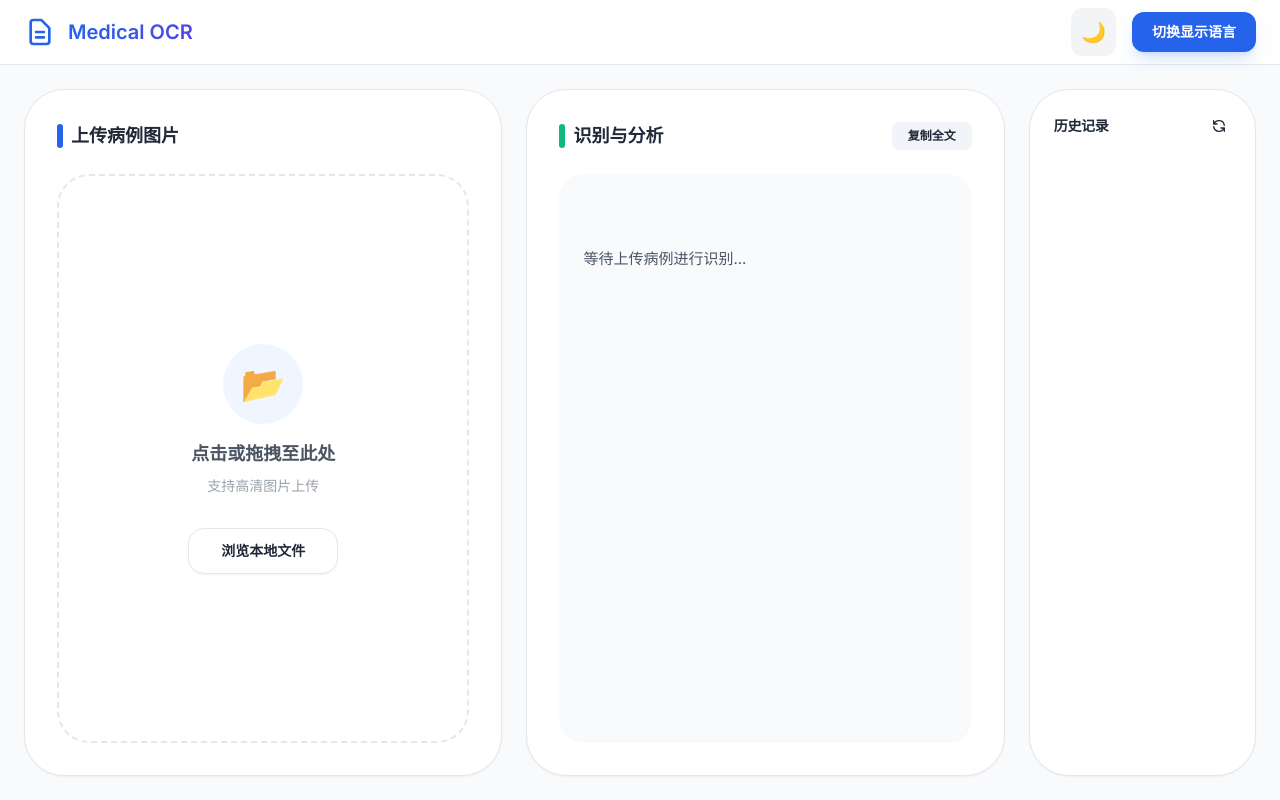
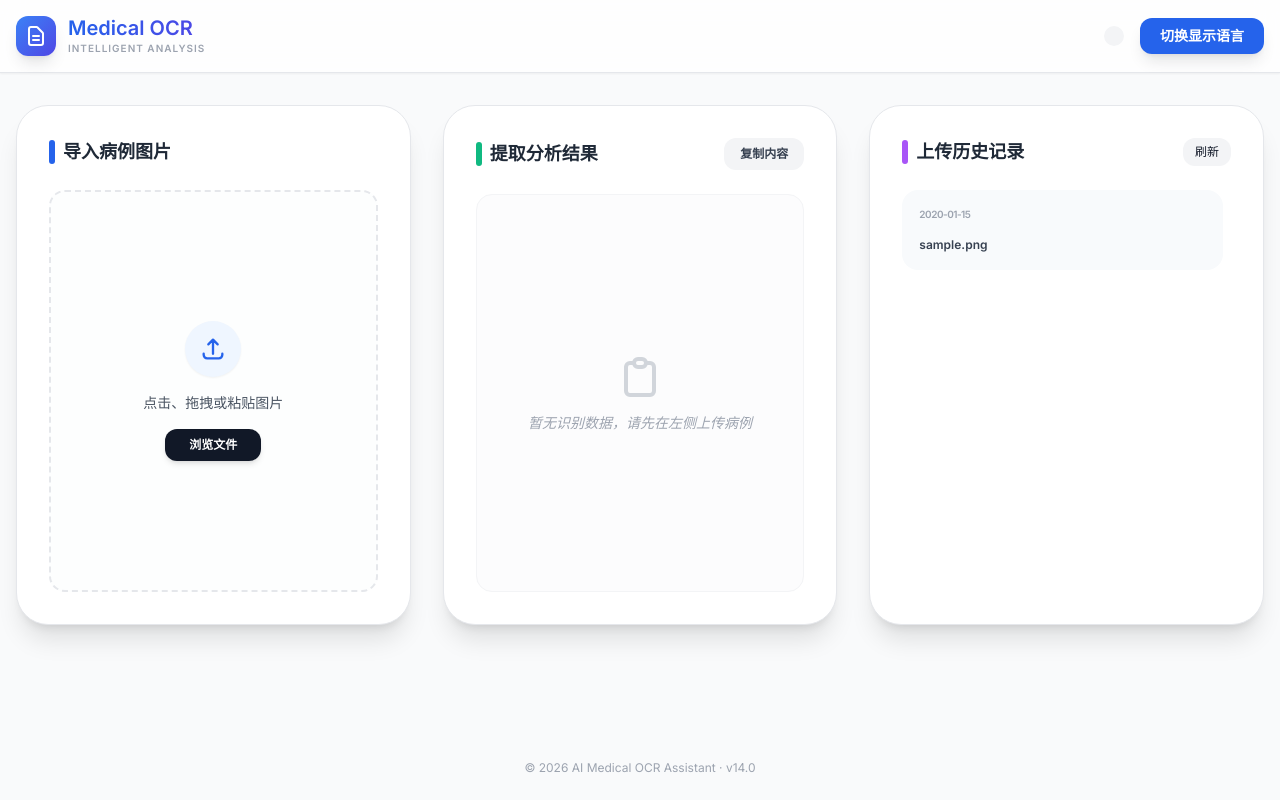
Before and after one commit to EEEEEEREN/medical-ocr, a Flask app: page / in a window 1280 px wide. Run offline with Flask 3, Linux system fonts and the light colour scheme; tables that the repository leaves empty hold one stand-in row (values such as "Sample post"); some libraries are stand-ins or nearby versions.

Commit message:
Update index.html

```diff
--- a/templates/index.html
+++ b/templates/index.html
@@ -9,98 +9,112 @@
     <link href="https://fonts.googleapis.com/css2?family=Noto+Sans+SC:wght@400;500;700&family=Inter:wght@400;600&display=swap" rel="stylesheet">
     <style>
         body { font-family: 'Inter', 'Noto Sans SC', sans-serif; }
-        .custom-scroll::-webkit-scrollbar { width: 5px; }
-        .custom-scroll::-webkit-scrollbar-track { background: transparent; }
-        .custom-scroll::-webkit-scrollbar-thumb { background: #cbd5e1; border-radius: 10px; }
-        .dark .custom-scroll::-webkit-scrollbar-thumb { background: #475569; }
-        .history-card:hover .delete-btn { opacity: 1; }
+        .whitespace-pre-wrap { word-break: break-word; }
+        #result-content::-webkit-scrollbar, #history-list::-webkit-scrollbar { width: 5px; }
+        #result-content::-webkit-scrollbar-thumb, #history-list::-webkit-scrollbar-thumb { background: #cbd5e1; border-radius: 10px; }
+        .dark #result-content::-webkit-scrollbar-thumb, .dark #history-list::-webkit-scrollbar-thumb { background: #475569; }
+        .history-item { transition: all 0.2s; }
+        .history-item:hover { background-color: #f8fafc; }
+        .dark .history-item:hover { background-color: #1f2937; }
     </style>
 </head>
-<body class="bg-slate-50 dark:bg-slate-950 text-gray-800 dark:text-gray-200 min-h-screen flex flex-col transition-colors duration-300">
+<body class="bg-gray-50 dark:bg-gray-950 text-gray-900 dark:text-gray-100 min-h-screen flex flex-col transition-colors duration-300">
 
-    <header class="bg-white/80 dark:bg-slate-900/80 backdrop-blur-md border-b border-gray-200 dark:border-gray-800 sticky top-0 z-50">
-        <div class="max-w-[1600px] mx-auto px-6 h-16 flex items-center justify-between">
-            <div class="flex items-center gap-3">
-                <svg class="w-8 h-8 text-blue-600" fill="none" stroke="currentColor" viewBox="0 0 24 24">
-                    <path stroke-linecap="round" stroke-linejoin="round" stroke-width="2" d="M9 12h6m-6 4h6m2 5H7a2 2 0 01-2-2V5a2 2 0 012-2h5.586a1 1 0 01.707.293l5.414 5.414a1 1 0 01.293.707V19a2 2 0 01-2 2z"></path>
+    <header class="bg-white/80 dark:bg-gray-900/80 backdrop-blur-md shadow-sm border-b dark:border-gray-800 sticky top-0 z-50">
+        <div class="max-w-7xl mx-auto px-4 py-4 flex items-center justify-between">
+            <div class="flex items-center space-x-3">
+                <div class="w-10 h-10 bg-gradient-to-br from-blue-500 to-indigo-600 rounded-xl flex items-center justify-center shadow-lg text-white">
+                    <svg xmlns="http://www.w3.org/2000/svg" class="w-6 h-6" fill="none" viewBox="0 0 24 24" stroke="currentColor" stroke-width="2">
+                        <path stroke-linecap="round" stroke-linejoin="round" d="M9 12h6m-6 4h6m2 5H7a2 2 0 01-2-2V5a2 2 0 012-2h5.586a1 1 0 01.707.293l5.414 5.414a1 1 0 01.293.707V19a2 2 0 01-2 2z" />
                     </svg>
-                <h1 class="text-xl font-bold bg-clip-text text-transparent bg-gradient-to-r from-blue-600 to-indigo-600 dark:from-blue-400 dark:to-indigo-400">
-                    Medical OCR
-                </h1>
                 </div>
-
-            <div class="flex items-center gap-4">
-                <button id="theme-toggle" class="p-2.5 rounded-xl bg-gray-100 dark:bg-gray-800 hover:ring-2 ring-blue-500/50 transition-all">
-                    <span id="theme-toggle-light-icon" class="hidden dark:block text-xl">☀️</span>
-                    <span id="theme-toggle-dark-icon" class="block dark:hidden text-xl">🌙</span>
+                <div class="flex flex-col text-left">
+                    <h1 class="text-xl font-bold bg-gradient-to-r from-blue-600 to-indigo-600 bg-clip-text text-transparent leading-tight">Medical OCR</h1>
+                    <span class="text-[10px] text-gray-400 dark:text-gray-500 font-bold tracking-widest uppercase">Intelligent Analysis</span>
+                </div>
+            </div>
+            <div class="flex items-center space-x-4">
+                <button id="theme-toggle" class="p-2.5 rounded-xl bg-gray-100 dark:bg-gray-800 text-gray-600 dark:text-yellow-400 hover:scale-110 transition-transform">
+                    <svg id="theme-toggle-light-icon" class="hidden w-5 h-5" fill="currentColor" viewBox="0 0 20 20"><path d="M10 2a1 1 0 011 1v1a1 1 0 11-2 0V3a1 1 0 011-1zm4 8a4 4 0 11-8 0 4 4 0 018 0zm-.464 4.95l.707.707a1 1 0 001.414-1.414l-.707-.707a1 1 0 00-1.414 1.414zm2.12-10.607a1 1 0 010 1.414l-.706.707a1 1 0 11-1.414-1.414l.707-.707a1 1 0 011.414 0zM17 11a1 1 0 100-2h-1a1 1 0 100 2h1zm-7 4a1 1 0 011 1v1a1 1 0 11-2 0v-1a1 1 0 011-1zM5.05 6.464A1 1 0 106.465 5.05l-.708-.707a1 1 0 00-1.414 1.414l.707.707zm1.414 8.486l-.707.707a1 1 0 01-1.414-1.414l.707-.707a1 1 0 011.414 1.414zM4 11a1 1 0 100-2H3a1 1 0 000 2h1z"></path></svg>
+                    <svg id="theme-toggle-dark-icon" class="hidden w-5 h-5" fill="currentColor" viewBox="0 0 20 20"><path d="M17.293 13.293A8 8 0 016.707 2.707a8.001 8.001 0 1010.586 10.586z"></path></svg>
                 </button>
-                <button id="output-lang-toggle" class="px-5 py-2.5 bg-blue-600 hover:bg-blue-700 text-white rounded-xl text-sm font-bold shadow-lg shadow-blue-500/20 transition-all active:scale-95">
-                    切换显示语言
+                <button id="output-lang-toggle" class="px-5 py-2 bg-blue-600 hover:bg-blue-700 text-white rounded-xl text-sm font-semibold shadow-lg active:scale-95 transition-all">
+                    <span>切换显示语言</span>
                 </button>
             </div>
         </div>
     </header>
 
-    <main class="flex-1 max-w-[1600px] mx-auto w-full p-6 grid grid-cols-1 lg:grid-cols-10 gap-6">
+    <main class="flex-1 max-w-7xl mx-auto w-full px-4 py-8 grid grid-cols-1 lg:grid-cols-3 gap-8 items-start">
 
-        <div class="lg:col-span-4 flex flex-col gap-6">
-            <div class="bg-white dark:bg-gray-900 rounded-[2.5rem] border border-gray-200 dark:border-gray-800 p-8 shadow-sm flex-1 flex flex-col">
-                <h2 class="text-lg font-bold mb-6 flex items-center gap-2">
-                    <span class="w-1.5 h-6 bg-blue-600 rounded-full"></span>上传病例图片
+        <!-- 左侧：上传区域 -->
+        <div id="upload-card" class="lg:col-span-1 bg-white dark:bg-gray-800 rounded-[2rem] shadow-xl border dark:border-gray-700 p-8 flex flex-col h-[520px]">
+            <h2 class="text-lg font-bold mb-6 flex items-center gap-2 text-gray-800 dark:text-gray-100">
+                <span class="w-1.5 h-6 bg-blue-600 rounded-full"></span>导入病例图片
             </h2>
 
-                <div id="dropzone" class="flex-1 border-2 border-dashed border-gray-200 dark:border-gray-700 rounded-[2rem] flex flex-col items-center justify-center p-10 hover:border-blue-500 hover:bg-blue-50/30 dark:hover:bg-blue-900/10 transition-all cursor-pointer group">
-                    <input id="file-input" type="file" class="hidden" accept="image/*">
-                    <div class="w-20 h-20 bg-blue-50 dark:bg-blue-900/30 rounded-full flex items-center justify-center mb-4 group-hover:scale-110 transition-transform">
-                        <span class="text-4xl">📂</span>
+            <div id="dropzone" class="flex-1 border-2 border-dashed border-gray-200 dark:border-gray-700 rounded-2xl p-6 text-center cursor-pointer flex flex-col items-center justify-center group bg-gray-50/30 dark:bg-gray-900/20 hover:border-blue-400 dark:hover:border-blue-500 hover:bg-blue-50/20 transition-all duration-300">
+                <input id="file-input" type="file" accept="image/*" class="hidden">
+                <div class="w-14 h-14 bg-blue-50 dark:bg-gray-700/50 rounded-full flex items-center justify-center mb-4 text-blue-600 group-hover:scale-110 transition-transform shadow-sm">
+                    <svg xmlns="http://www.w3.org/2000/svg" class="w-7 h-7" fill="none" viewBox="0 0 24 24" stroke="currentColor">
+                        <path stroke-linecap="round" stroke-linejoin="round" stroke-width="2" d="M4 16v1a3 3 0 003 3h10a3 3 0 003-3v-1m-4-8l-4-4m0 0L8 8m4-4v12" />
+                    </svg>
                 </div>
-                    <p class="text-gray-600 dark:text-gray-400 font-semibold text-lg">点击或拖拽至此处</p>
-                    <p class="text-sm text-gray-400 mt-2">支持高清图片上传</p>
-                    <button id="select-file-btn" class="mt-8 px-8 py-3 bg-white dark:bg-gray-800 border border-gray-200 dark:border-gray-700 shadow-sm rounded-2xl text-sm font-bold hover:bg-gray-50 dark:hover:bg-gray-700 transition-colors">
-                        浏览本地文件
-                    </button>
+                <p class="text-gray-600 dark:text-gray-400 font-medium text-sm">点击、拖拽或粘贴图片</p>
+                <button id="select-file-btn" class="mt-4 px-6 py-2 bg-gray-900 dark:bg-blue-600 text-white rounded-xl text-xs font-semibold shadow-md group-hover:bg-blue-800 dark:group-hover:bg-blue-500 transition-colors">浏览文件</button>
             </div>
 
-                <div id="preview-container" class="mt-8 hidden">
-                    <p class="text-xs font-bold text-gray-400 mb-3 uppercase tracking-wider">图片预览</p>
-                    <img id="preview-image" class="w-full rounded-[1.5rem] border border-gray-200 dark:border-gray-800 shadow-md">
+            <div id="preview-container" class="mt-4 hidden animate-in slide-in-from-bottom-2 duration-300">
+                <img id="preview-image" class="w-full rounded-xl border border-gray-100 dark:border-gray-700 max-h-32 object-contain bg-gray-100 dark:bg-gray-900 shadow-sm transition-colors">
+            </div>
+        </div>
+
+        <!-- 中间：识别结果 -->
+        <div id="result-card" class="lg:col-span-1 bg-white dark:bg-gray-800 rounded-[2rem] shadow-xl border dark:border-gray-700 p-8 flex flex-col h-[520px] transition-all duration-500">
+            <div class="flex justify-between items-center mb-6">
+                <h2 class="text-lg font-bold flex items-center gap-2 text-gray-800 dark:text-gray-100">
+                    <span class="w-1.5 h-6 bg-emerald-500 rounded-full"></span>提取分析结果
+                </h2>
+                <button id="copy-btn" class="px-4 py-2 bg-gray-100 dark:bg-gray-700 hover:bg-gray-200 dark:hover:bg-gray-600 text-gray-700 dark:text-gray-200 rounded-xl text-xs font-bold transition-all active:scale-95">复制内容</button>
+            </div>
+
+            <div id="status-bar" class="hidden p-3 bg-blue-50/50 dark:bg-blue-900/20 rounded-xl mb-4 border border-blue-100 dark:border-blue-800/30 text-blue-600 dark:text-blue-400 text-xs flex items-center gap-2">
+                <div class="w-1.5 h-1.5 bg-blue-600 rounded-full animate-pulse"></div>
+                <span id="status-text">就绪</span>
+            </div>
+
+            <div id="result-content" class="flex-1 bg-gray-50/50 dark:bg-gray-900/50 rounded-2xl p-6 border border-gray-100 dark:border-gray-800 flex items-center justify-center transition-all overflow-y-auto">
+                <div class="text-center px-4">
+                    <svg xmlns="http://www.w3.org/2000/svg" class="h-12 w-12 mx-auto text-gray-300 dark:text-gray-600 mb-3" fill="none" viewBox="0 0 24 24" stroke="currentColor">
+                        <path stroke-linecap="round" stroke-linejoin="round" stroke-width="2" d="M9 5H7a2 2 0 00-2 2v12a2 2 0 002 2h10a2 2 0 002-2V7a2 2 0 00-2-2h-2M9 5a2 2 0 002 2h2a2 2 0 002-2M9 5a2 2 0 012-2h2a2 2 0 012 2" />
+                    </svg>
+                    <p class="text-gray-400 dark:text-gray-500 italic text-sm">暂无识别数据，请先在左侧上传病例</p>
                 </div>
             </div>
         </div>
 
-        <div class="lg:col-span-4 flex flex-col gap-6">
-            <div class="bg-white dark:bg-gray-900 rounded-[2.5rem] border border-gray-200 dark:border-gray-800 p-8 shadow-sm flex-1 flex flex-col min-h-[600px]">
+        <!-- 新增：右侧历史记录 -->
+        <div class="lg:col-span-1 bg-white dark:bg-gray-800 rounded-[2rem] shadow-xl border dark:border-gray-700 p-8 flex flex-col h-[520px]">
             <div class="flex justify-between items-center mb-6">
-                    <h2 class="text-lg font-bold flex items-center gap-2">
-                        <span class="w-1.5 h-6 bg-emerald-500 rounded-full"></span>识别与分析
+                <h2 class="text-lg font-bold flex items-center gap-2 text-gray-800 dark:text-gray-100">
+                    <span class="w-1.5 h-6 bg-purple-500 rounded-full"></span>上传历史记录
                 </h2>
-                    <button id="copy-btn" class="px-4 py-1.5 bg-slate-100 dark:bg-slate-800 hover:bg-slate-200 dark:hover:bg-slate-700 rounded-lg text-xs font-bold transition-colors">复制全文</button>
+                <button id="refresh-history" class="px-3 py-1.5 text-xs bg-gray-100 dark:bg-gray-700 hover:bg-gray-200 dark:hover:bg-gray-600 rounded-xl transition-all">刷新</button>
             </div>
 
-                <div id="status-bar" class="hidden mb-4 p-4 bg-blue-50 dark:bg-blue-900/20 text-blue-600 dark:text-blue-400 rounded-2xl text-xs font-bold animate-pulse flex items-center gap-2">
-                    <span>🚀 AI 正在处理医疗文档...</span>
-                </div>
-
-                <div class="flex-1 bg-slate-50 dark:bg-slate-950/50 rounded-[1.5rem] p-6 text-[15px] leading-relaxed custom-scroll overflow-y-auto whitespace-pre-wrap font-medium">
-                    <div id="result-content" class="text-gray-600 dark:text-gray-300">等待上传病例进行识别...</div>
-                </div>
-            </div>
-        </div>
-
-        <div class="lg:col-span-2 flex flex-col gap-6">
-            <div class="bg-white dark:bg-gray-900 rounded-[2.5rem] border border-gray-200 dark:border-gray-800 p-6 shadow-sm h-full max-h-[850px] flex flex-col">
-                <div class="flex justify-between items-center mb-6">
-                    <h3 class="font-bold text-sm tracking-tight">历史记录</h3>
-                    <button id="refresh-history" class="p-1 hover:text-blue-500 transition-colors">
-                        <svg class="w-4 h-4" fill="none" stroke="currentColor" viewBox="0 0 24 24"><path stroke-linecap="round" stroke-linejoin="round" stroke-width="2" d="M4 4v5h.582m15.356 2A8.001 8.001 0 004.582 9m0 0H9m11 11v-5h-.581m0 0a8.003 8.003 0 01-15.357-2m15.357 2H15"></path></svg>
-                    </button>
-                </div>
-                <div id="history-list" class="flex-1 overflow-y-auto space-y-3 custom-scroll pr-1">
+            <div id="history-list" class="flex-1 overflow-y-auto space-y-4 pr-2">
+                <!-- 历史记录将由 JS 动态填充 -->
+                <div class="text-center py-10 text-gray-400 dark:text-gray-500">
+                    暂无历史记录
                 </div>
             </div>
         </div>
     </main>
 
-    <script src="/static/script.js"></script>
+    <footer class="py-6 text-center text-gray-400 dark:text-gray-600 text-xs mt-auto">
+        <p>© 2026 AI Medical OCR Assistant · v14.0</p>
+    </footer>
+
+    <script src="/static/js/script.js?v=14.0"></script>
 </body>
 </html>
```
Lines whose indentation alone changed are shown as unchanged.
